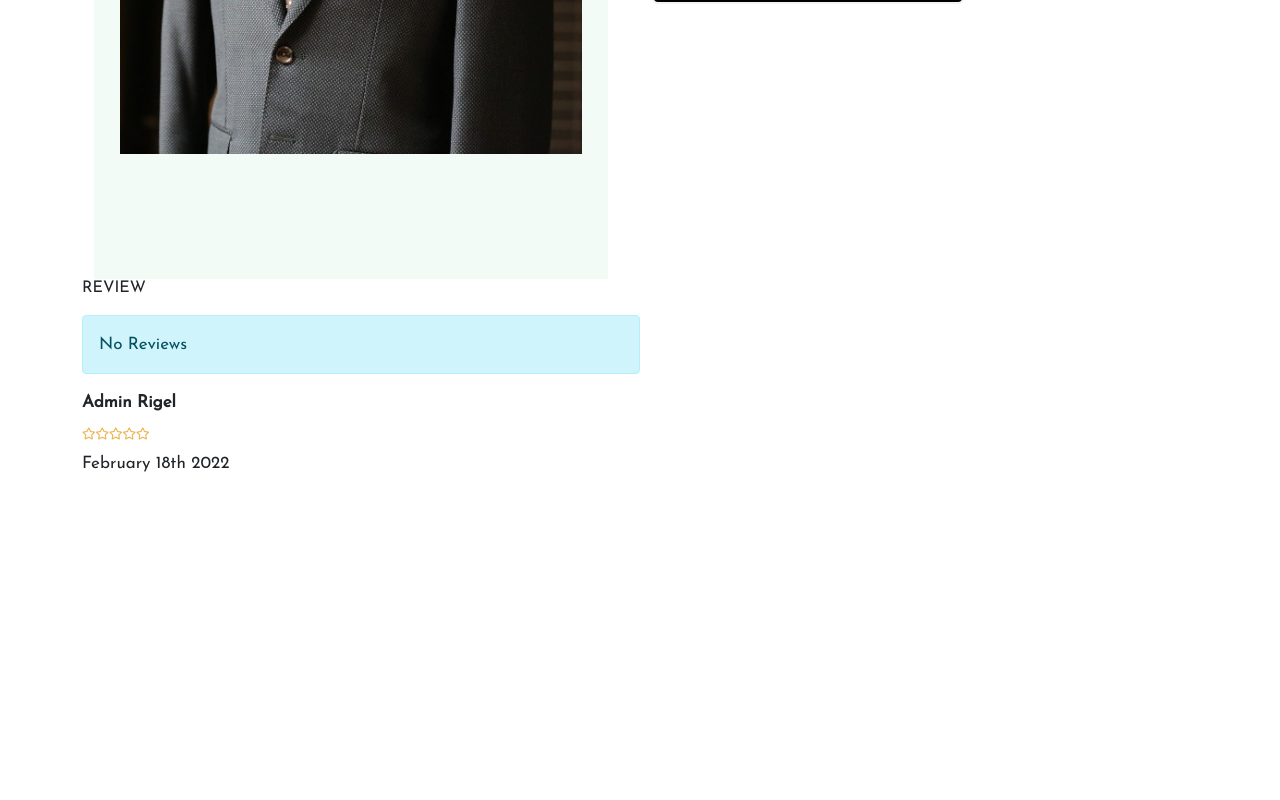
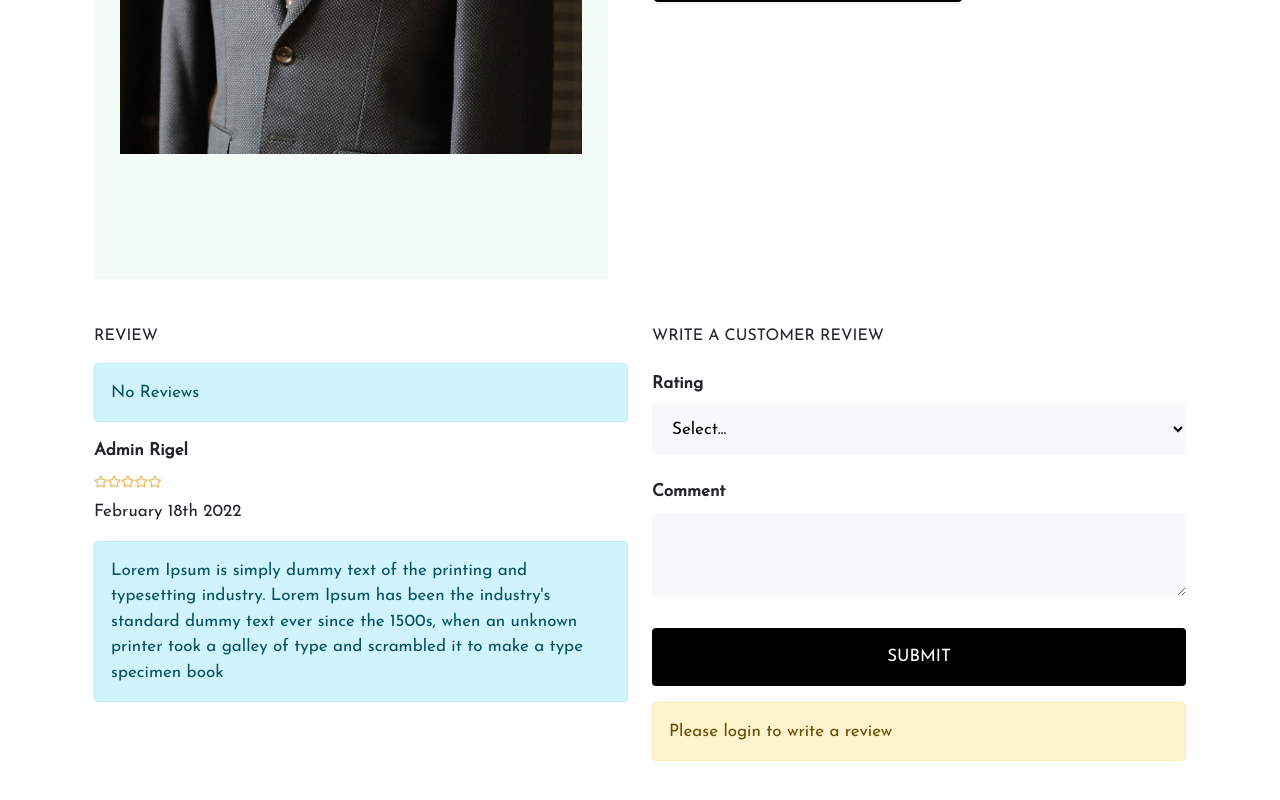
Before and after one commit to d-rigel/shopping_store, a React (Create React App) app: page /products/1 in a window 1280 px wide. Shown: the part 602-1402 px from the top of the page. Before the commit the page ends 1129 px from the top, so only its background shows below. Built offline with nearby package versions, Linux system fonts and the light colour scheme.

Commit message:
completed single product page

```diff
--- a/src/screens/SingleProduct.js
+++ b/src/screens/SingleProduct.js
@@ -51,7 +51,7 @@ export const SingleProduct = () => {
         </div>
 
         {/* RATINGS */}
-        <div className="">
+        <div className="row my-5">
           <div className="col-md-6">
             <h6 className="mb-6">REVIEW</h6>
             <Message variant={"alert-info mt-3"}>No Reviews</Message>
@@ -59,7 +59,50 @@ export const SingleProduct = () => {
               <strong>Admin Rigel</strong>
               <Rating />
               <span>February 18th 2022</span>
-              <div className=""></div>
+              <div className="alert alert-info mt-3">
+                Lorem Ipsum is simply dummy text of the printing and typesetting
+                industry. Lorem Ipsum has been the industry's standard dummy
+                text ever since the 1500s, when an unknown printer took a galley
+                of type and scrambled it to make a type specimen book
+              </div>
+            </div>
+          </div>
+          <div className="col-md-6">
+            <h6>WRITE A CUSTOMER REVIEW</h6>
+            <div className="my-4">
+              <form>
+                <div className="my-4">
+                  <strong>Rating</strong>
+                  <select className="col-12 bg-light p-3 mt-2 border-0 rounded">
+                    <option value="">Select...</option>
+                    <option value="1">1 - Poor</option>
+                    <option value="2">2 - Fair</option>
+                    <option value="3">3 - Good</option>
+                    <option value="4">4 - Very Good</option>
+                    <option value="5">5 - Excellent</option>
+                  </select>
+                </div>
+                <div className="my-4">
+                  <strong>Comment</strong>
+                  <textarea
+                    row="3"
+                    className="col-12 bg-light p-3 mt-2 border-0 rounded"></textarea>
+                </div>
+                <div className="my-3">
+                  <button className="col-12 bg-black border-0 p-3 rounded text-white">
+                    SUBMIT
+                  </button>
+                </div>
+              </form>
+              <div className="my-3">
+                <Message variant={"alert-warning"}>
+                  Please{" "}
+                  {/* <Link to="/login">
+                  " <strong>Login</strong> "
+                </Link>{" "} */}
+                  login to write a review{" "}
+                </Message>
+              </div>
             </div>
           </div>
         </div>
```
